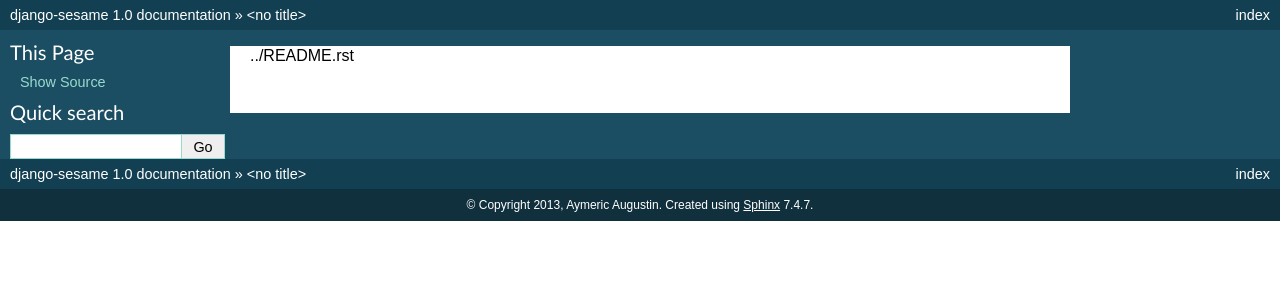
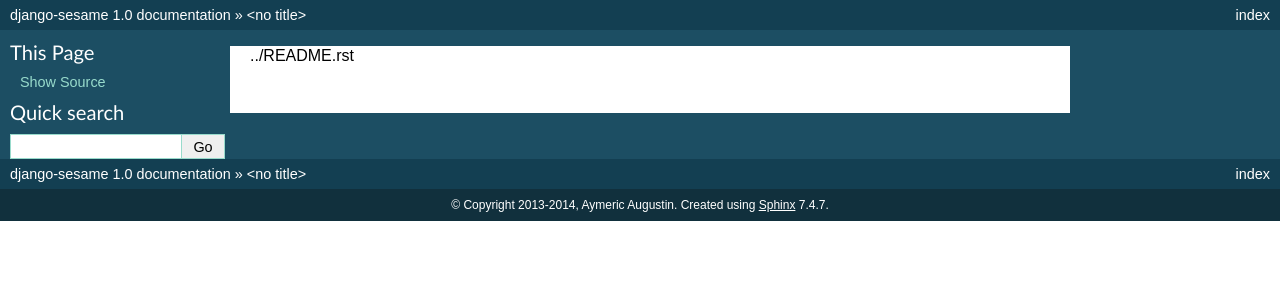
Before and after one commit to aaugustin/django-sesame, a Sphinx documentation site: the page built from docs/index.rst, in a window 1280 px wide. Shown: the top 300 px of the page. Built offline with Sphinx 7.4.7, drawn with Linux system fonts in a browser that asks for light colours.

Commit message:
Remove unicode literals.

```diff
--- a/docs/conf.py
+++ b/docs/conf.py
@@ -40,8 +40,8 @@ source_suffix = '.rst'
 master_doc = 'index'
 
 # General information about the project.
-project = u'django-sesame'
-copyright = u'2013, Aymeric Augustin'
+project = 'django-sesame'
+copyright = '2013-2014, Aymeric Augustin'
 
 # The version info for the project you're documenting, acts as replacement for
 # |version| and |release|, also used in various other places throughout the
@@ -183,8 +183,8 @@ latex_elements = {
 # Grouping the document tree into LaTeX files. List of tuples
 # (source start file, target name, title, author, documentclass [howto/manual]).
 latex_documents = [
-  ('index', 'django-sesame.tex', u'django-sesame Documentation',
-   u'Aymeric Augustin', 'manual'),
+  ('index', 'django-sesame.tex', 'django-sesame Documentation',
+   'Aymeric Augustin', 'manual'),
 ]
 
 # The name of an image file (relative to this directory) to place at the top of
@@ -213,8 +213,8 @@ latex_documents = [
 # One entry per manual page. List of tuples
 # (source start file, name, description, authors, manual section).
 man_pages = [
-    ('index', 'django-sesame', u'django-sesame Documentation',
-     [u'Aymeric Augustin'], 1)
+    ('index', 'django-sesame', 'django-sesame Documentation',
+     ['Aymeric Augustin'], 1)
 ]
 
 # If true, show URL addresses after external links.
@@ -227,8 +227,8 @@ man_pages = [
 # (source start file, target name, title, author,
 #  dir menu entry, description, category)
 texinfo_documents = [
-  ('index', 'django-sesame', u'django-sesame Documentation',
-   u'Aymeric Augustin', 'django-sesame', 'One line description of project.',
+  ('index', 'django-sesame', 'django-sesame Documentation',
+   'Aymeric Augustin', 'django-sesame', 'One line description of project.',
    'Miscellaneous'),
 ]
 
```
